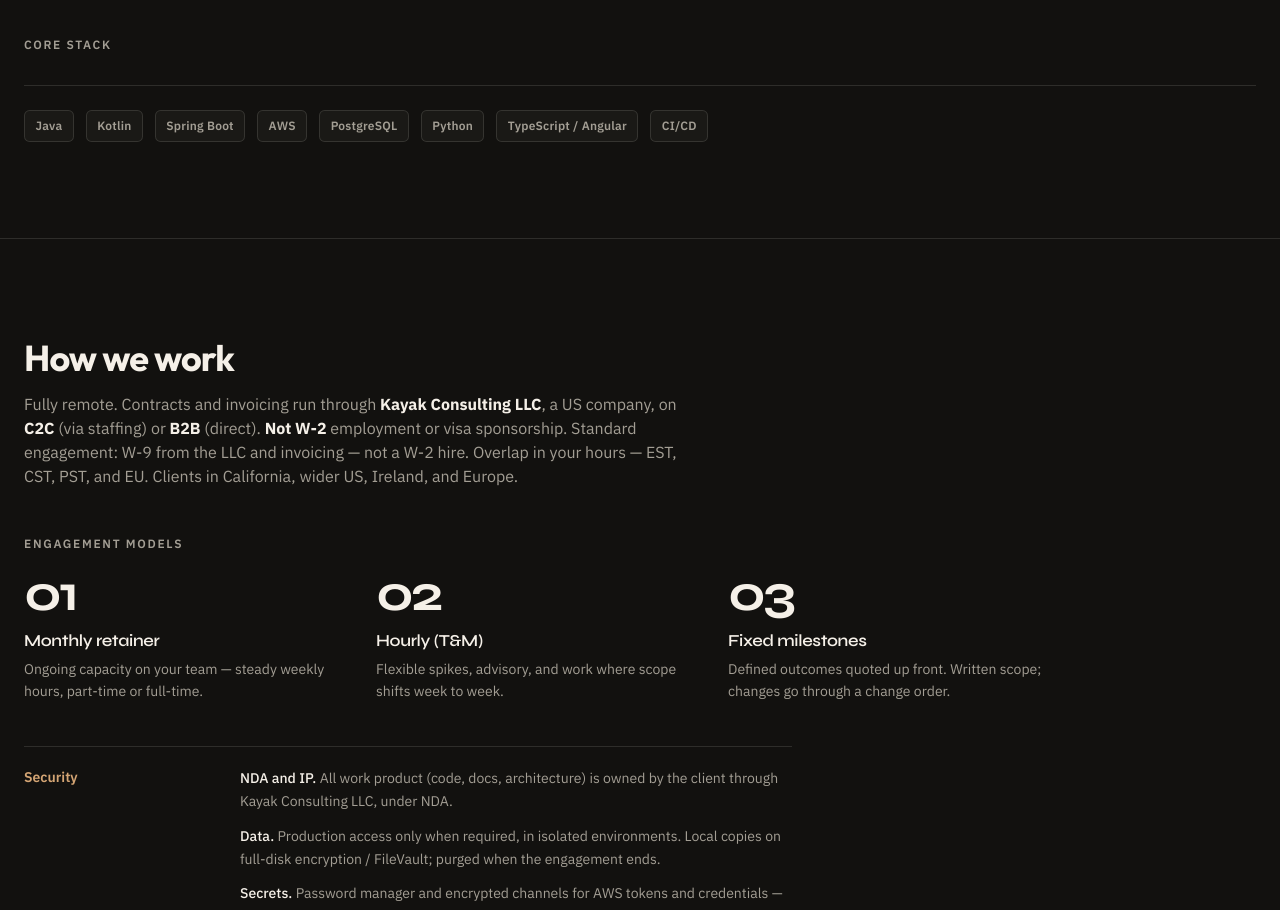
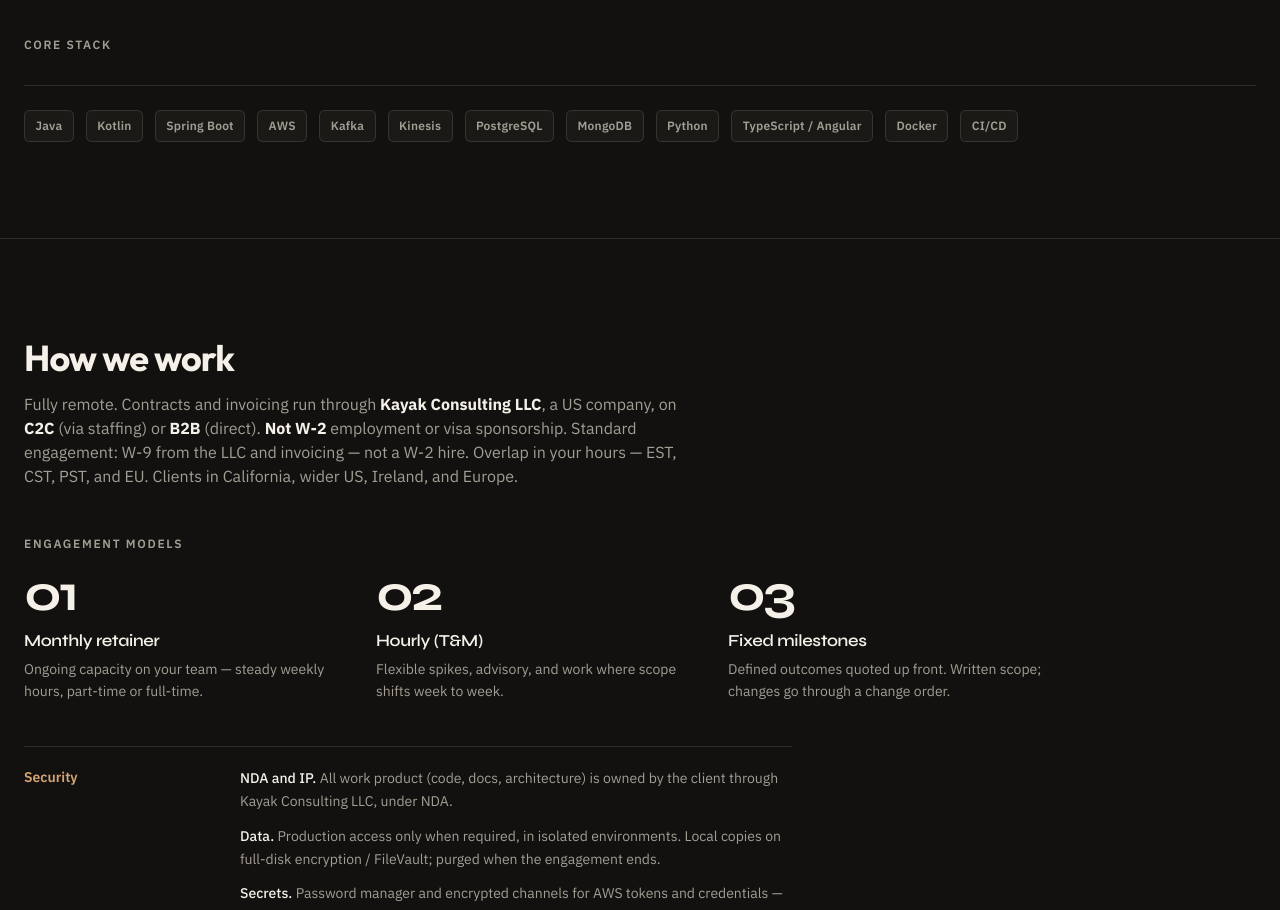
Before and after one commit to sistemasjavadoo/kayak-consulting, a website: page index.html in a window 1280 px wide. Shown: the part 2200-3110 px from the top of the page. Drawn offline with nearby package versions, Linux system fonts and the light colour scheme.

Commit message:
Ädded more chips to the core stack

```diff
--- a/index.html
+++ b/index.html
@@ -1215,9 +1215,13 @@
             <span>Kotlin</span>
             <span>Spring Boot</span>
             <span>AWS</span>
+            <span>Kafka</span>
+            <span>Kinesis</span>
             <span>PostgreSQL</span>
+            <span>MongoDB</span>
             <span>Python</span>
             <span>TypeScript / Angular</span>
+            <span>Docker</span>
             <span>CI/CD</span>
         </div>
 
```
